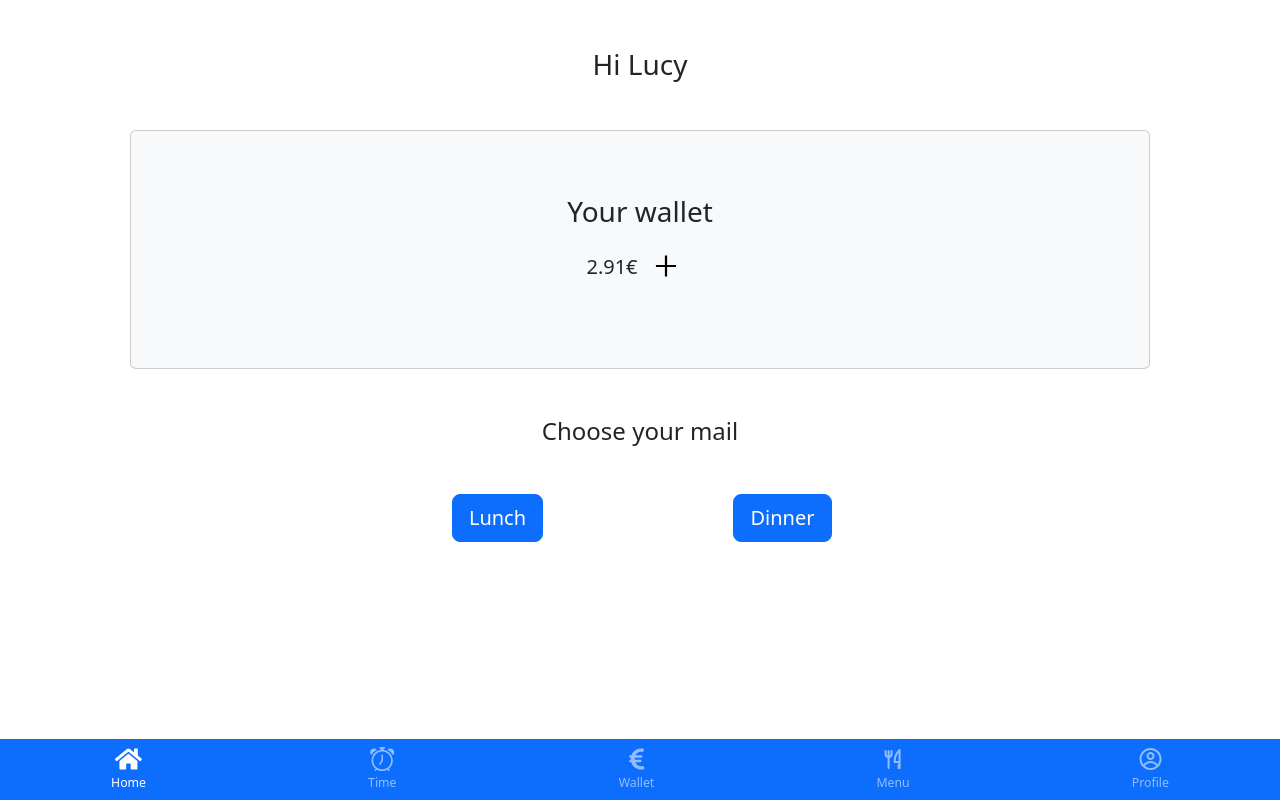
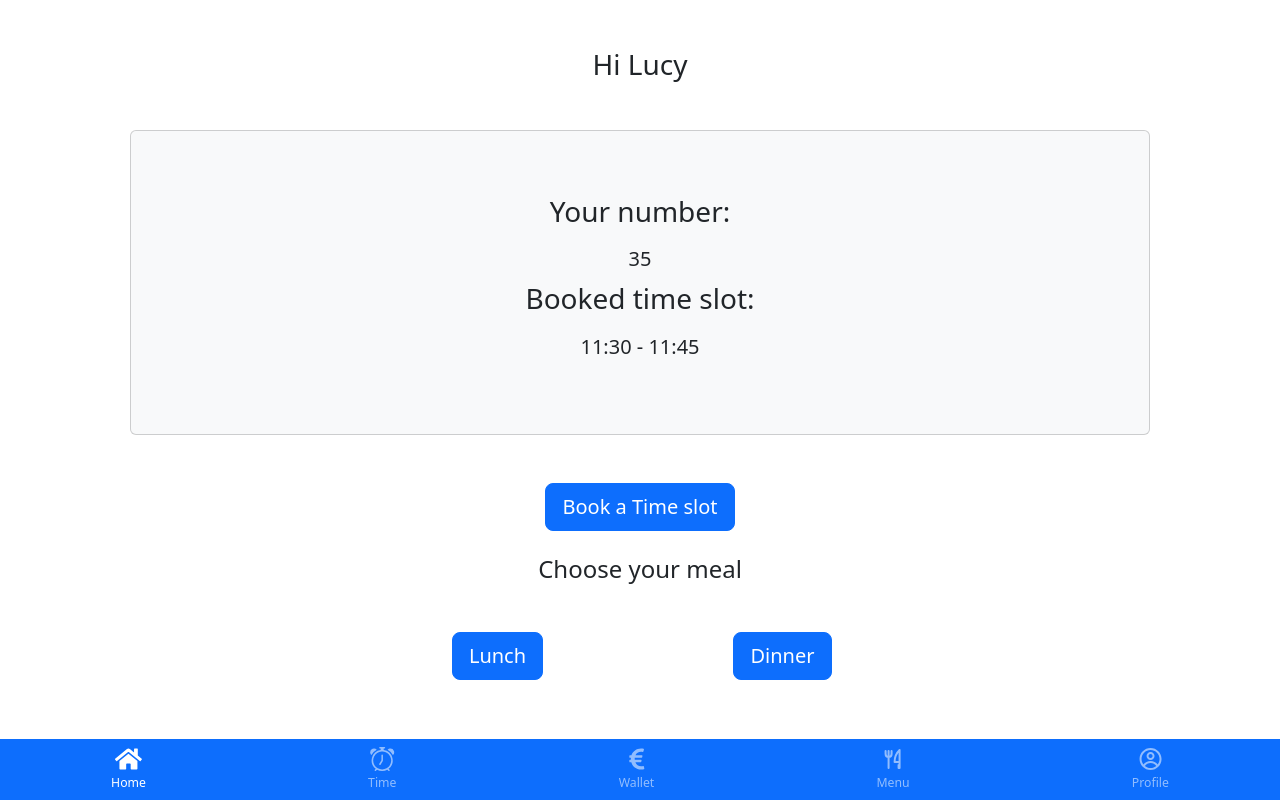
Before and after one commit to mosi14/PoliMensa, a React (Create React App) app: page / in a window 1280 px wide. Built offline with nearby package versions, Linux system fonts and the light colour scheme.

Commit message:
changes, updates

```diff
--- a/src/App.js
+++ b/src/App.js
@@ -17,6 +17,8 @@ import UserProfile from './components/UserProfile';
 import Menu from "./components/MenuComponent";
 import Welcome from "./components/WelcomeComponent";
 import Login from "./components/AuthComponent";
+import Result from './components/QueueNumber';
+import EditForm from './components/EditForm';
 
 function App() {
 
@@ -34,11 +36,13 @@ function App() {
           <Route path="/order/choose-time" element={<OrderChooseTime />}/>
           <Route path="/order/confirm" element={<OrderConfirm />}/>
           <Route path="/order/summary" element={<OrderSummary />}/>
+          <Route path="/order/choose-time/queue-number" element={<Result />}/>
           <Route path="/top-up" element={<TopUp />}/>
           <Route path="/top-up/methods" element={<TopUpMethod />}/>
           <Route path="/top-up/forum" element={<TopUpForum/>}/>
           <Route path="/top-up/last-transactions" element={<LastTransaction />}/>
           <Route path="/profile" element={<UserProfile />}/>
+          <Route path="/profile/edit" element={<EditForm />}/>
           <Route path="/menu" element={<Menu />}/>
         </Routes>
       </BrowserRouter>
--- a/src/components/HomeComponent.js
+++ b/src/components/HomeComponent.js
@@ -7,24 +7,44 @@ function Home() {
 
     const navigate = useNavigate();
 
+    let Next = () => {
+        navigate('/order/choose-time');
+    }
+
     return (
         <>
             <Container>
                 <h3 className={'text-center my-5'}>Hi Lucy</h3>
                 <Card className={'bg-light m-5 py-5'}>
-                    <Card.Body>
-                        <h3 className={'text-center'}>
-                            Your wallet
+                    <Card.Body >
+                        {/* <h3 className={'text-center'}>
+                            Number of people in the queue:
                         </h3>
                         <div className={'text-center py-2'}>
-                            <p className={'d-inline fs-5 mt-4'}>2.91&euro;</p>
-                            <Button variant="light" className={'btn-special mb-2'}>
-                                <AiOutlinePlus size={30}/>
-                            </Button>
+                            <p className={'d-inline fs-5 mt-4'}>34</p>
+                        </div> */}
+                        <h3 className={'text-center'}>
+                            Your number:
+                        </h3>
+                        <div className={'text-center py-2'}>
+                            <p className={'d-inline fs-5 mt-4'}>35</p>
+                        </div>
+                        <h3 className={'text-center'}>
+                             Booked time slot:
+                        </h3>
+                        <div className={'text-center py-2'}>
+                            <p className={'d-inline fs-5 mt-4'}>11:30 - 11:45</p>
                         </div>
                     </Card.Body>
                 </Card>
-                <h4 className={'text-center my-4'}>Choose your mail</h4>
+
+                <Row className={'justify-content-center my-4'}>
+                    <Col sm={4} className={'text-center'}>
+                        <Button size="lg" onClick={ () => Next() }>Book a Time slot</Button>
+                    </Col>
+                </Row>
+
+                <h4 className={'text-center my-4'}>Choose your meal</h4>
                 <Row className={'justify-content-center my-5'}>
                     <Col sm={6}>
                         <Row className={'justify-content-around'}>
@@ -32,7 +52,7 @@ function Home() {
                                 <Button size="lg" onClick={ () => navigate('/order/first') }>Lunch</Button>
                             </Col>
                             <Col xs={2} className={'d-flex justify-content-center'}>
-                                <Button size="lg">Dinner</Button>
+                                <Button size="lg" onClick={ () => navigate('/order/first') }>Dinner</Button>
                             </Col>
                         </Row>
                     </Col>
--- a/src/components/NavbarComponent.js
+++ b/src/components/NavbarComponent.js
@@ -22,7 +22,7 @@ function NavbarBottom() {
                     <FaHome size={24}/>
                     <span>Home</span>
                 </Nav.Link>
-                <Nav.Link href="#features">
+                <Nav.Link href="/order/choose-time/queue-number" active={ ['/choose-time/queue-number'].includes(location.pathname)}>
                     <BsAlarm size={24}/>
                     <span>Time</span>
                 </Nav.Link>
--- a/src/components/OrderChooseTimeComponent.js
+++ b/src/components/OrderChooseTimeComponent.js
@@ -29,7 +29,7 @@ function OrderChooseTime() {
     }
 
     let Next = () => {
-        navigate('/order/confirm');
+        navigate('/order/choose-time/queue-number');
     }
 
     let Back = () => {
@@ -153,4 +153,6 @@ function OrderChooseTime() {
     );
 }
 
+
+
 export default OrderChooseTime;
--- a/src/components/OrderFirstPhaseComponent.js
+++ b/src/components/OrderFirstPhaseComponent.js
@@ -61,7 +61,7 @@ function OrderFirstPhase() {
                 </Row>
                 <Row>
                     <Col>
-                        <p className={'text-center'}>only choose one item</p>
+                        <p className={'text-center'}> choose only one item or skip </p>
                     </Col>
                 </Row>
                 <Card className={ chosenDish === dish1 ? selectedCard : card }
--- a/src/components/OrderThirdPhaseComponent.js
+++ b/src/components/OrderThirdPhaseComponent.js
@@ -25,7 +25,7 @@ function OrderThirdPhase() {
     }
 
     let Next = () => {
-        navigate('/order/choose-time');
+        navigate('/order/summary');
     }
 
     let Back = () => {
--- a/src/components/TopUpComponent.js
+++ b/src/components/TopUpComponent.js
@@ -47,14 +47,13 @@ function TopUp() {
                 <Card className={'bg-light m-5 py-5'}>
                     <Card.Body>
                         <h3 className={'text-center'}>
-                            Your wallet
+                            The balance of your wallet:
                         </h3>
                         <div className={'text-center py-2'}>
                             <p className={'d-inline fs-5 mt-4'}>2.91&euro;</p>
                         </div>
                     </Card.Body>
                 </Card>
-                <h4 className={'text-center my-4'}>Choose your mail</h4>
                 <Row className={'justify-content-center my-4'}>
                     <Col sm={12} md={6}>
                         <Button size="lg" className={'p-2 w-100'} onClick={ () => GoPaymentMethod() }>Top-up wallet</Button>
@@ -62,7 +61,7 @@ function TopUp() {
                 </Row>
                 <Row className={'justify-content-center my-4'}>
                     <Col sm={12} md={6}>
-                        <Button size="lg" className={'p-2 w-100'} onClick={ () => GoLastTransactions() }>Last transaction</Button>
+                        <Button size="lg" className={'p-2 w-100'} onClick={ () => GoLastTransactions() }>List of transactions</Button>
                     </Col>
                 </Row>
             </Container>
--- a/src/components/TopUpFormComponent.js
+++ b/src/components/TopUpFormComponent.js
@@ -102,6 +102,16 @@ function TopUpForum() {
                     </Col>
                 </Row>
                 <Row className={'align-items-center mt-3'}>
+                <Form  >
+                <Form.Group >
+                  <Form.Label className='m-auto'>Enter the amount of money</Form.Label>
+                  <Form.Control className='label-field' type='text'  placeholder='Enter the amount ' />
+                </Form.Group>
+              </Form>
+                </Row>
+
+
+                <Row className={'align-items-center mt-3'}>
                     <Col md={{ span: 3, offset: 2 }}>
                         <h3 className={'text-center'}>Credit card</h3>
                     </Col>
@@ -191,7 +201,7 @@ function TopUpForum() {
                 </Row>
                 <Row className={'justify-content-center mt-5'}>
                     <Col sm={2} className={'text-center'}>
-                        <Button variant={'primary'} size={'lg'}>Pay</Button>
+                        <Button variant={'primary'} size={'lg'}>Confirm</Button>
                     </Col>
                 </Row>
             </Container>
--- a/src/components/UserProfile.js
+++ b/src/components/UserProfile.js
@@ -4,8 +4,22 @@ import { AiOutlinePlus } from 'react-icons/ai';
 import NavbarBottom from './NavbarComponent';
 import img from '../assets/user.webp'
 import { BsPerson  } from 'react-icons/bs';
+import { Next } from 'react-bootstrap/esm/PageItem';
+import { useNavigate } from "react-router-dom"
 
 export default function UserProfile() {
+
+  const navigate = useNavigate();
+
+  let Next = () => {
+    navigate('/top-up');
+}
+
+
+let Edit = () => {
+  navigate('/profile/edit');
+}
+
   return (
     <>
       <Container className="mt-5 fs-5 ">
@@ -20,7 +34,7 @@ export default function UserProfile() {
             </p>
             <div className={'text-center py-2'}>
               <p className={'d-inline fs-5 mt-4'}>2.91&euro;</p>
-              <Button variant="light" className={'btn-special mb-2'}>
+              <Button variant="light" className={'btn-special mb-2'} onClick={()=>{Next()}}>
                 <AiOutlinePlus size={30} />
               </Button>
             </div>
@@ -50,9 +64,14 @@ export default function UserProfile() {
           <br />
         </Row>
         <div className="text-center mt-5">
-          <Button varient="primary" className="px-5">
-            Edit
-          </Button>
+          <Col>
+            <Button variant="primary" className="px-5" onClick={()=>Edit()}>
+              Edit
+            </Button>
+          </Col>
+
+
+
         </div>
       </Container>
       <NavbarBottom />
```
Also changed, not shown: src/components/LastTransactionComponent.js (+9 -9 lines).
